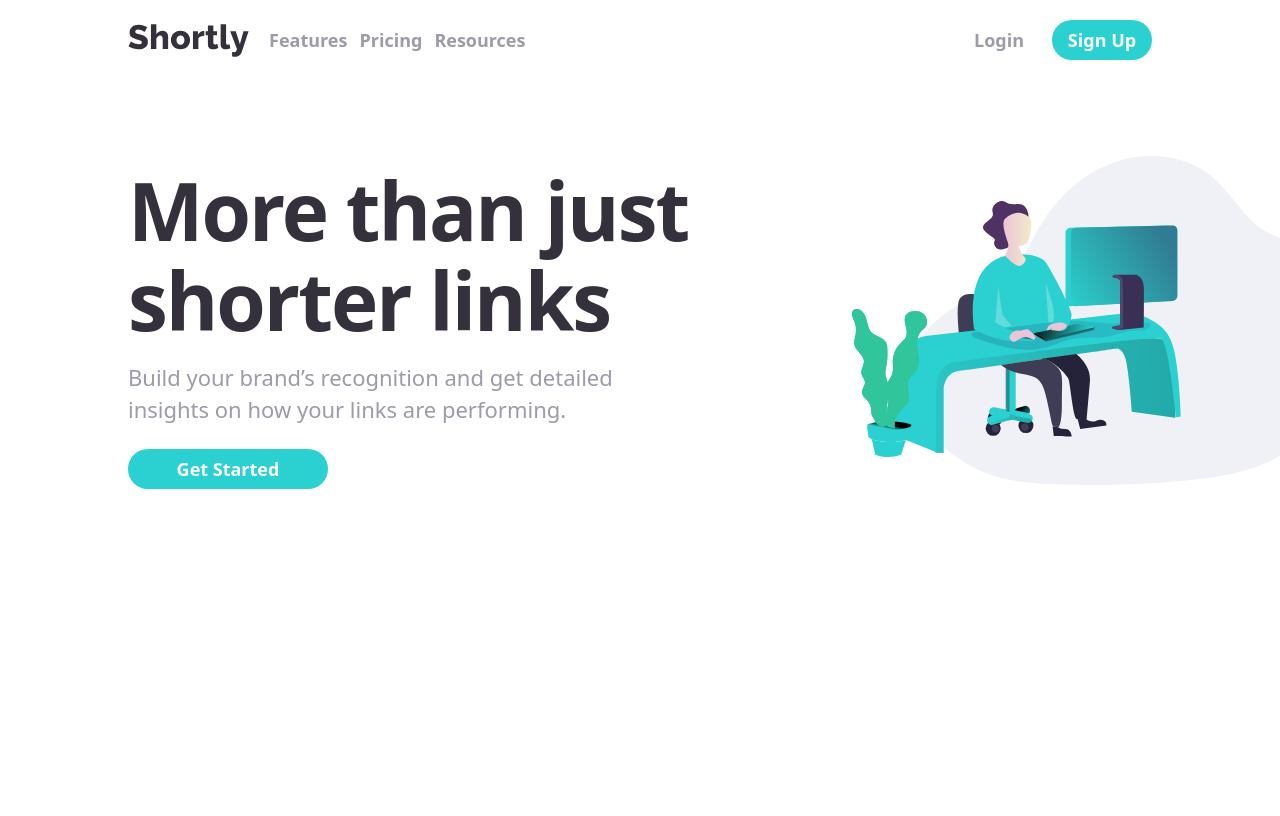
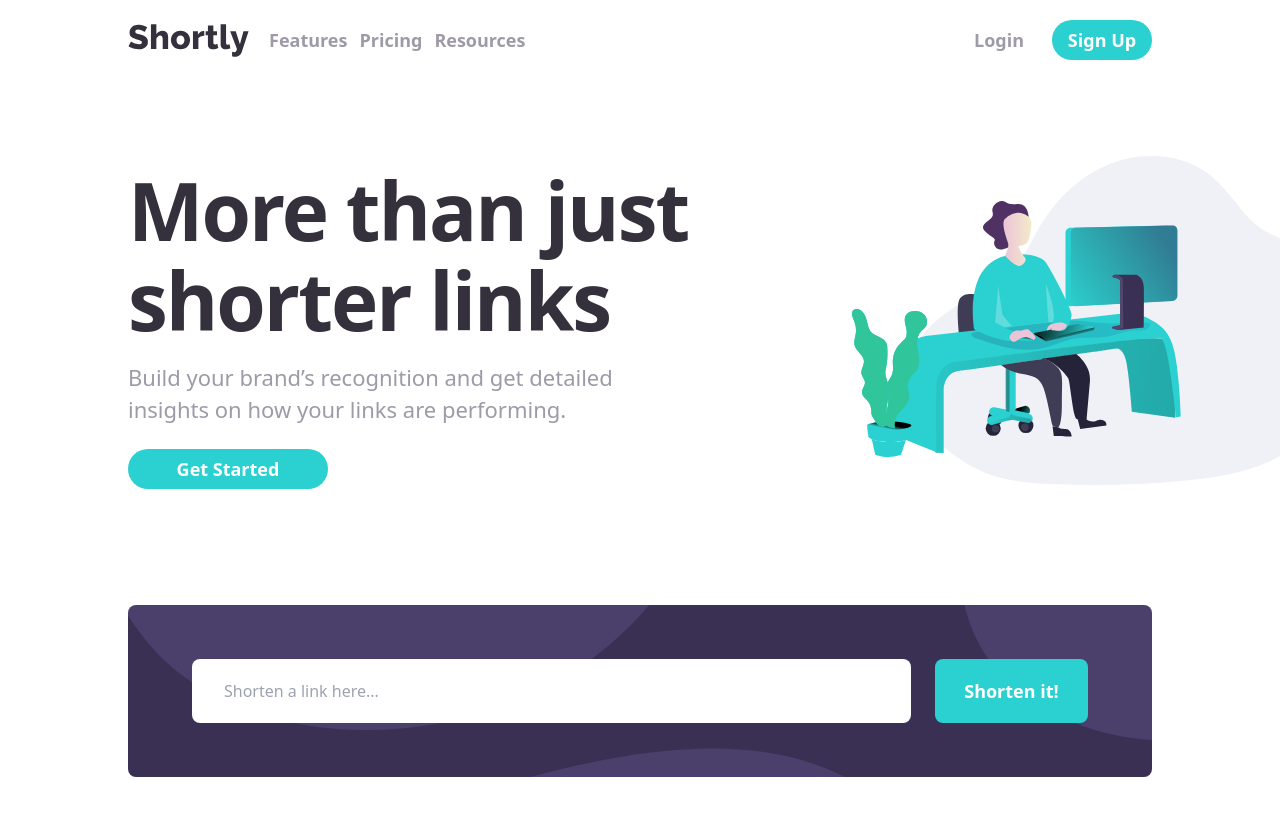
Before and after one commit to HamDean/shortly, a React (Vite) app: page / in a window 1280 px wide. Shown: the top 816 px of the page. Built offline with nearby package versions, Linux system fonts and the light colour scheme.

Commit message:
Build boost section

```diff
--- a/src/App.tsx
+++ b/src/App.tsx
@@ -1,3 +1,4 @@
+import Boost from "./components/Boost";
 import Hero from "./components/Hero";
 import Navbar from "./components/Navbar";
 
@@ -8,6 +9,7 @@ function App() {
         <Navbar />
         <main className="mt-24">
           <Hero />
+          <Boost />
         </main>
       </div>
     </>
--- /dev/null
+++ b/src/components/Boost.tsx
@@ -0,0 +1,17 @@
+
+const Boost = () => {
+  return (
+    <section className="flex flex-col gap-3 lg:gap-0 lg:flex-row bg-boostmob bg-[#3A3054] rounded-lg mt-20 p-5 lg:px-[64px] lg:py-[54px] lg:justify-between">
+      <input
+        type="text"
+        placeholder="Shorten a link here..."
+        className="input border-none px-4 lg:px-[32px] py-1 lg:py-[14px] h-[48px] lg:h-[64px] rounded-lg outline-none text-gray-700 lg:w-full lg:mr-[24px]"
+      />
+
+      <button className="btn btn-primary bg-[#2BD0D0] text-white font-semibold text-lg hover:bg-[#9AE3E3] transition-all px-3 py-1 h-[48px] lg:w-[188px] lg:h-[64px] rounded-lg">
+        Shorten it!
+      </button>
+    </section>
+  );
+};
+export default Boost;
--- a/src/components/Hero.tsx
+++ b/src/components/Hero.tsx
@@ -2,9 +2,9 @@ import heroImage from "../assets/illustration-working.svg";
 
 const Hero = () => {
   return (
-    <div className="flex flex-col-reverse lg:flex-row justify-center md:justify-between items-center">
+    <section className="flex flex-col-reverse lg:flex-row justify-center md:justify-between items-center">
       {/* Text Section */}
-      <div className="flex flex-col gap-4 text-center items-center lg:items-start lg:text-left lg:h-[350px]">
+      <article className="flex flex-col gap-4 text-center items-center lg:items-start lg:text-left lg:h-[350px]">
         <h1 className="text-[42px] md:text-[65px] lg:text-[80px] font-extrabold leading-[45px] md:leading-[90px] tracking-[-1.05px] md:tracking-[-2px] text-[#34313D]">
           More than just shorter links
         </h1>
@@ -16,17 +16,17 @@ const Hero = () => {
         <button className="btn  btn-primary mx-auto lg:mx-0 rounded-full mt-2 bg-[#2BD0D0] text-center text-nowrap w-[200px] h-[40px] text-white font-semibold text-lg hover:bg-[#9AE3E3] transition-all">
           Get Started
         </button>
-      </div>
+      </article>
 
       {/* Image Section */}
-      <div className="relative lg:mr-[-200px] mb-[40px] lg:overflow-x-hidden">
+      <article className="relative lg:mr-[-200px] mb-[40px] lg:overflow-x-hidden">
         <img
           src={heroImage}
           alt="An illustration of a person working"
           className="md:w-[500px] lg:w-[733px]"
         />
-      </div>
-    </div>
+      </article>
+    </section>
   );
 };
 
--- a/tailwind.config.js
+++ b/tailwind.config.js
@@ -8,6 +8,9 @@ export default {
     extend: {
       screens: {
         'semimd' : '866px'
+      },
+      backgroundImage : {
+        'boostmob' : "url('./src/assets/bg-boost-desktop.svg')"
       }
     },
   },
```
